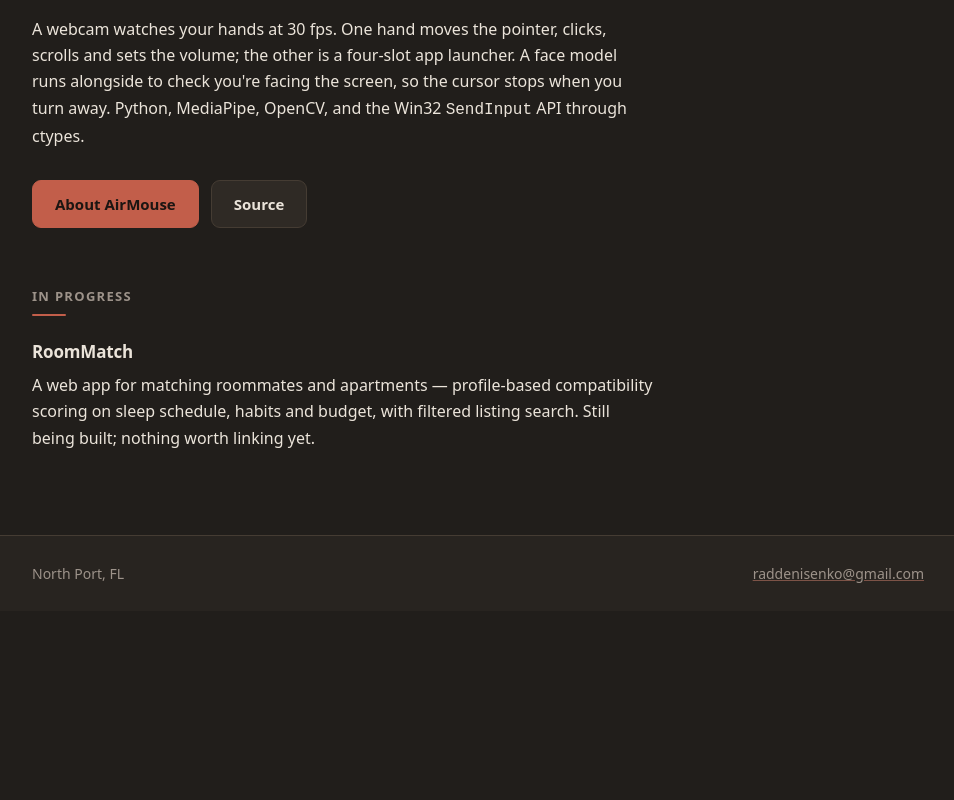
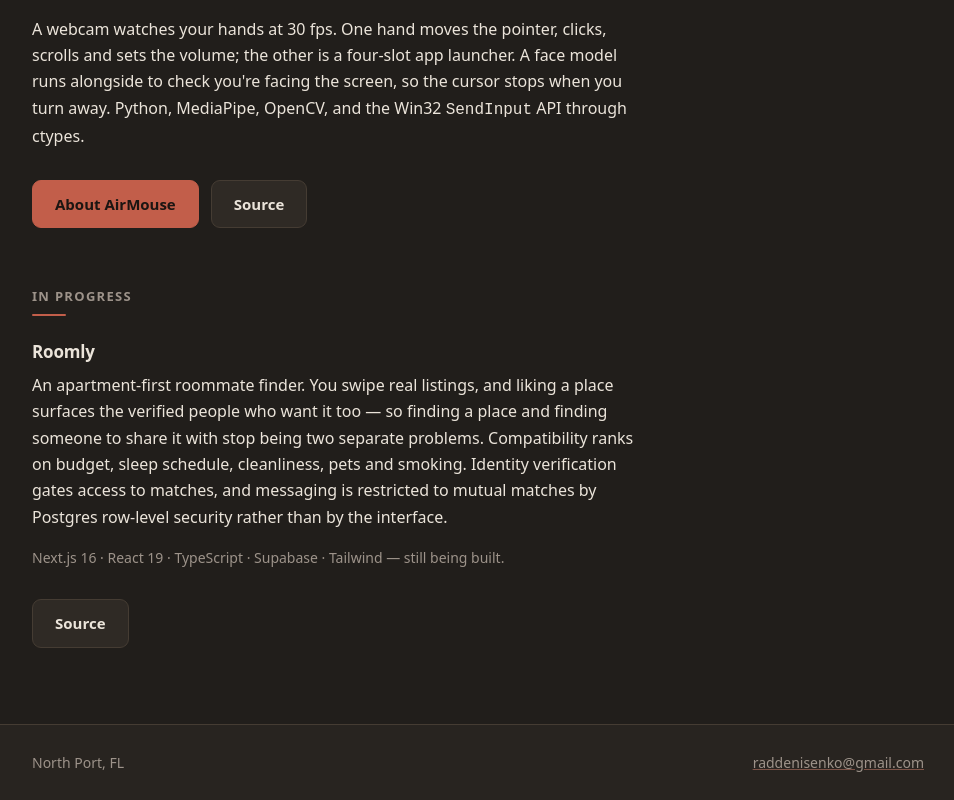
Before and after one commit to RadislavDenisenko/Portfolio, a plain HTML site: page docs/index.html in a window 1280 px wide. Shown: the part 1164-1964 px from the top of the page, without its empty margins (162-1116 px from the left). Before the commit the page ends 1775 px from the top, so only its background shows below. Drawn offline with Linux system fonts and the light colour scheme.

Commit message:
Roomly: real name, real stack, real link
The entry was written from a rough description before the repository was
readable. It is Roomly, not RoomMatch, it is public, and the interesting part
is the trust model: verification gates matching and row-level security gates
messaging, so neither is enforced only in the UI.

```diff
--- a/docs/index.html
+++ b/docs/index.html
@@ -57,12 +57,23 @@
   <section>
     <h2>In progress</h2>
     <div class="rule"></div>
-    <h3>RoomMatch</h3>
+    <h3>Roomly</h3>
     <p>
-      A web app for matching roommates and apartments — profile-based
-      compatibility scoring on sleep schedule, habits and budget, with
-      filtered listing search. Still being built; nothing worth linking yet.
+      An apartment-first roommate finder. You swipe real listings, and liking
+      a place surfaces the verified people who want it too — so finding a
+      place and finding someone to share it with stop being two separate
+      problems. Compatibility ranks on budget, sleep schedule, cleanliness,
+      pets and smoking. Identity verification gates access to matches, and
+      messaging is restricted to mutual matches by Postgres row-level
+      security rather than by the interface.
     </p>
+    <p class="meta">
+      Next.js 16 · React 19 · TypeScript · Supabase · Tailwind — still being
+      built.
+    </p>
+    <div class="actions">
+      <a class="btn" href="https://github.com/RadislavDenisenko/Roomly">Source</a>
+    </div>
   </section>
 
 </main>
```
Also changed, not shown: 1 other file.
